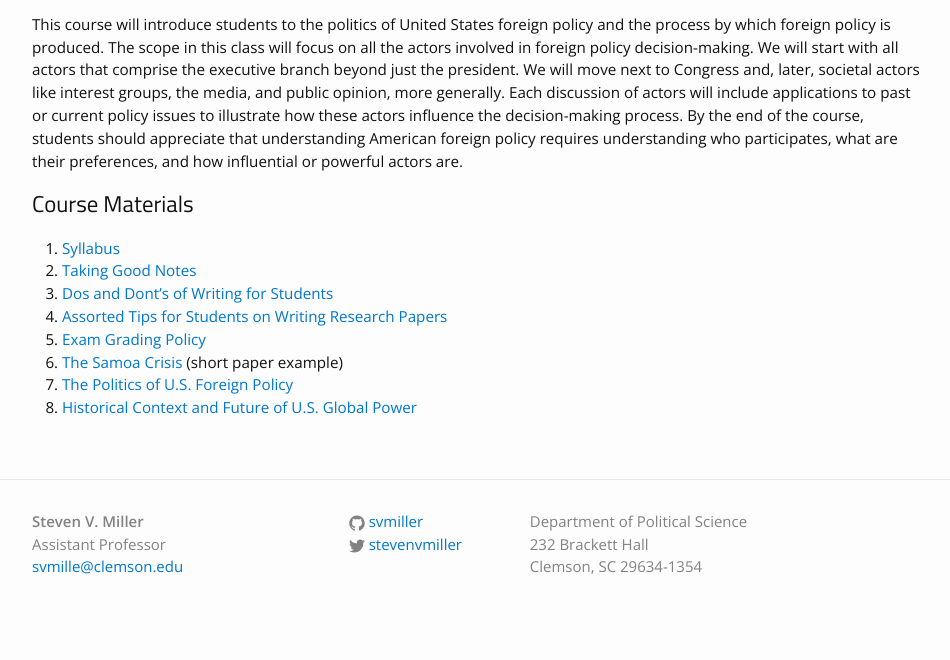
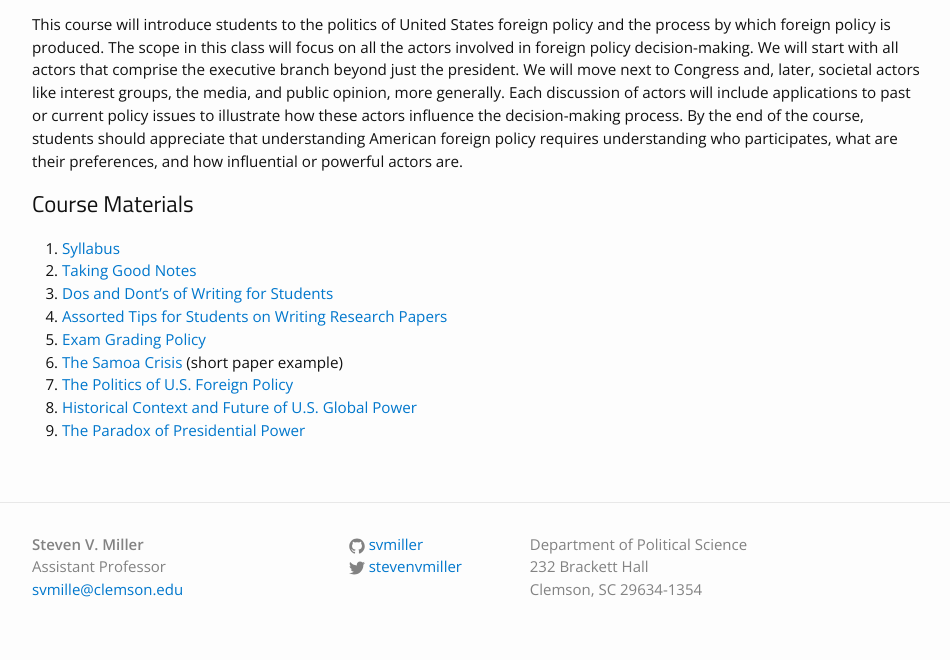
Before and after one commit to svmiller/svmiller.github.io, a Jekyll site: the page built from teaching/posc-3630.md, in a window 1280 px wide. Shown: the part 483-1143 px from the top of the page, without its empty margins (163-1113 px from the left). Built offline with Jekyll 4.4.1, drawn with Linux system fonts in a browser that asks for light colours; some web fonts are replaced; before the commit the page ends 1121 px from its top, so only the background shows below that.

Commit message:
add lectures 01.19.2016

```diff
--- a/teaching/posc-3630.md
+++ b/teaching/posc-3630.md
@@ -18,3 +18,4 @@ This course will introduce students to the politics of United States foreign pol
 6. [The Samoa Crisis](https://www.dropbox.com/s/1anir4c51c9mb2x/posc3610-samoa-crisis-example.pdf?dl=0) (short paper example)
 7. [The Politics of U.S. Foreign Policy](https://www.dropbox.com/s/ore082xvo1c7jmv/posc3630-lecture-chp1.pdf?dl=0)
 8. [Historical Context and Future of U.S. Global Power](https://www.dropbox.com/s/shjfatfros5id3q/posc3630-lecture-historical-context-future-usfp.pdf?dl=0)
+9. [The Paradox of Presidential Power](https://www.dropbox.com/s/f5lgciyv73opouz/posc3630-lecture-paradox-presidential-power.pdf?dl=0)
```
Also changed, not shown: teaching/posc-3410.md (+1 -0 lines).
